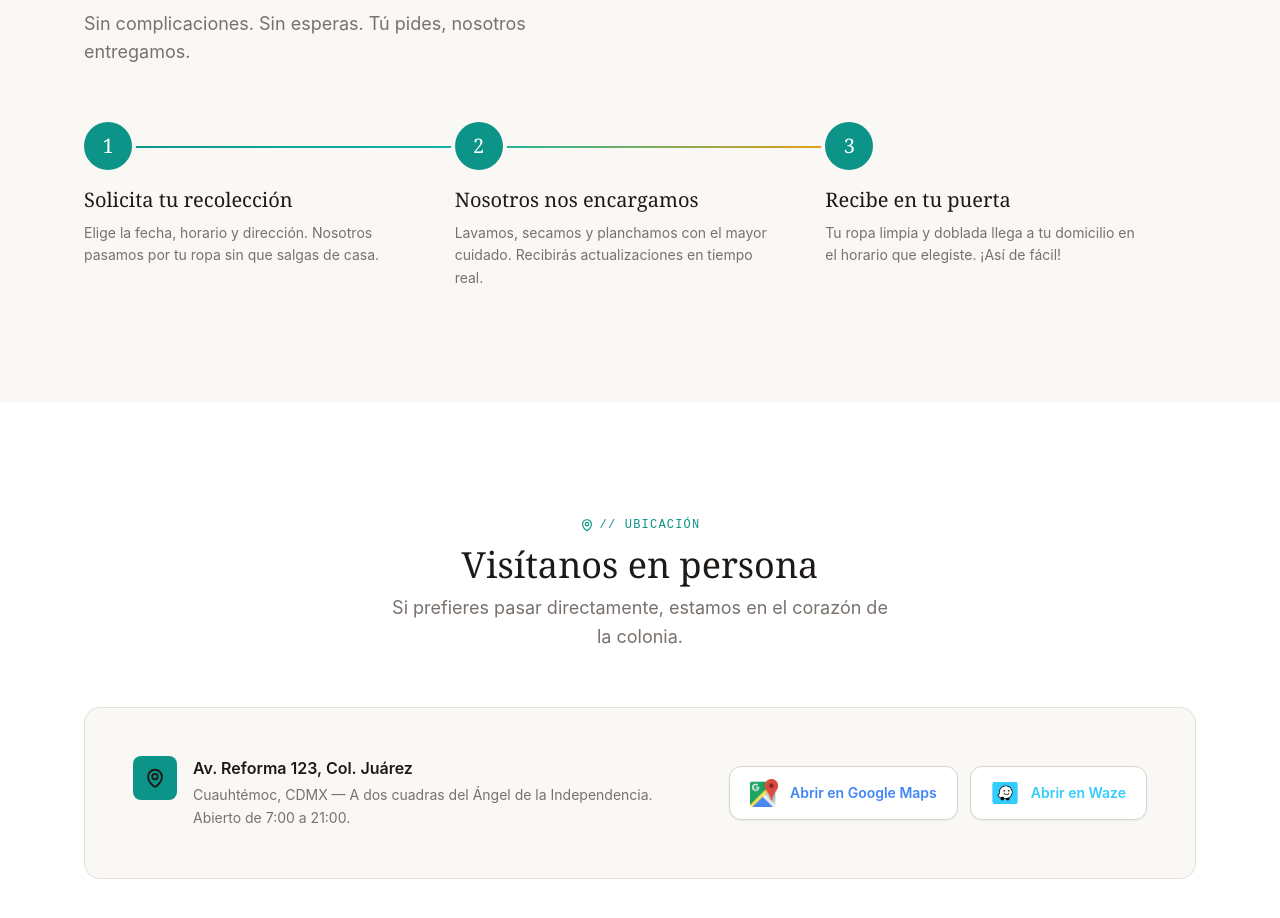
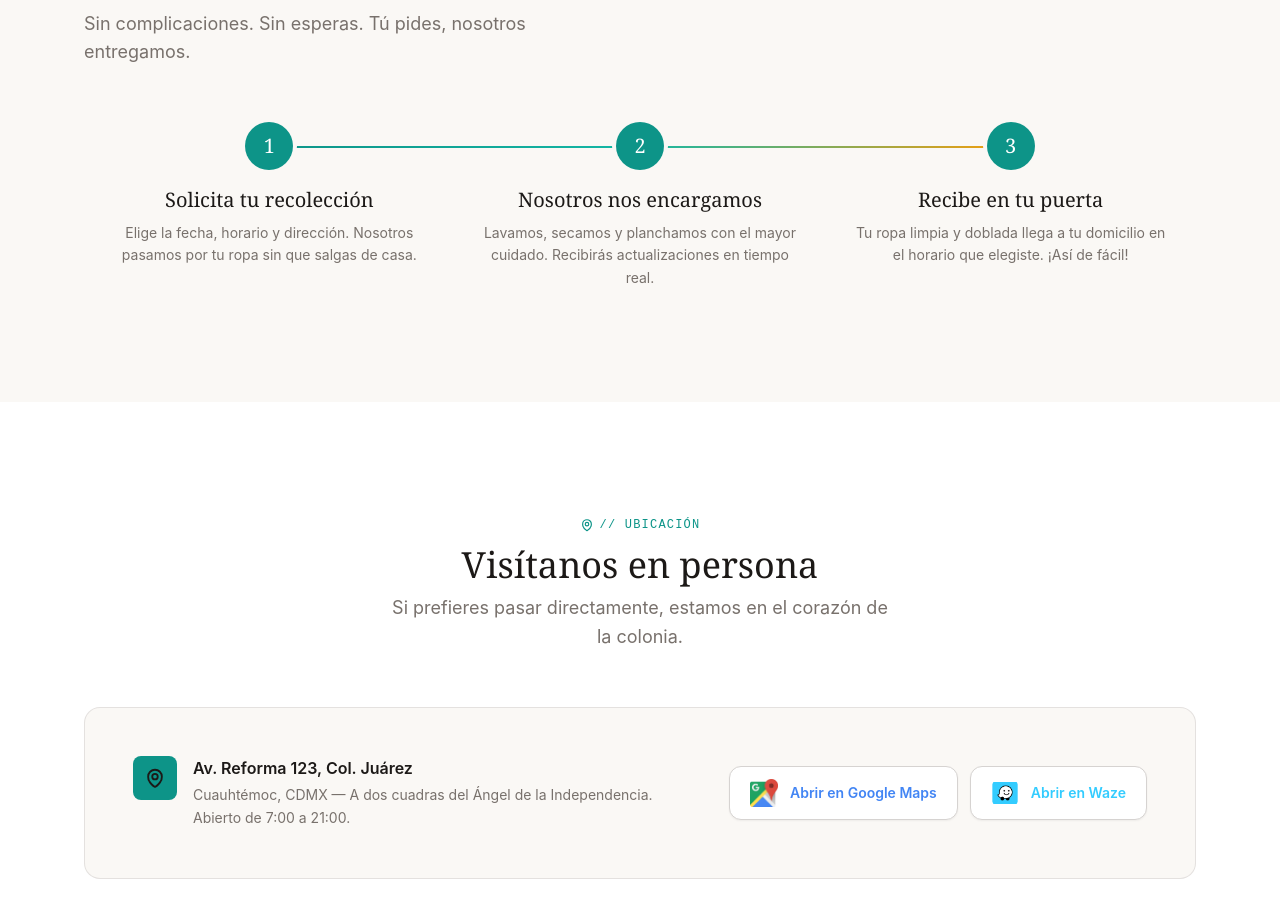
Before and after one commit to Aldair0308/lavanderia, a React (Vite) app in the folder apps/client/: page / in a window 1280 px wide. Shown: the part 1760-2678 px from the top of the page. Built offline with nearby package versions, Linux system fonts and the light colour scheme; no server answers.

Commit message:
fix(home): center step circles on desktop, keep mobile layout unchanged

```diff
--- a/apps/client/src/pages/Home.tsx
+++ b/apps/client/src/pages/Home.tsx
@@ -191,14 +191,11 @@ export default function Home() {
           <p className="text-stone-500 text-lg max-w-lg mb-14">Sin complicaciones. Sin esperas. Tú pides, nosotros entregamos.</p>
 
           <div className="relative grid grid-cols-1 md:grid-cols-3 gap-10 md:gap-0">
-            {/* Gradient connecting line — spans from center of first circle to center of third */}
-            <div
-              className="hidden md:block absolute top-6 h-0.5 bg-gradient-to-r from-teal-600 via-teal-500 to-amber-500 rounded-full"
-              style={{ left: '24px', right: 'calc(33.333% - 24px)' }}
-            />
+            {/* Connecting line */}
+            <div className="hidden md:block absolute top-6 left-[16.666%] right-[16.666%] h-0.5 bg-gradient-to-r from-teal-600 via-teal-500 to-amber-500 rounded-full" />
 
             {steps.map((step) => (
-              <div key={step.number} className="relative text-center md:text-left flex flex-col items-center md:items-start">
+              <div key={step.number} className="relative flex flex-col items-center text-center">
                 <div className="w-12 h-12 rounded-full bg-teal-600 text-white font-display text-xl flex items-center justify-center mb-4 relative z-10 ring-4 ring-cream">
                   {step.number}
                 </div>
```
